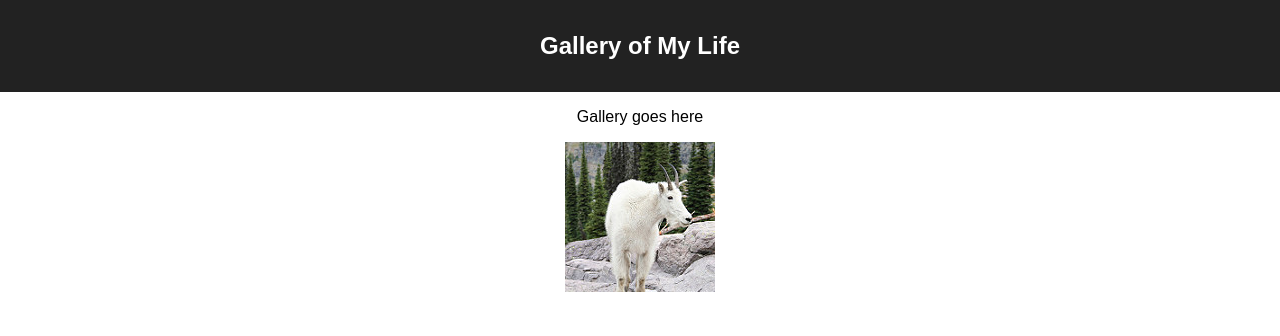
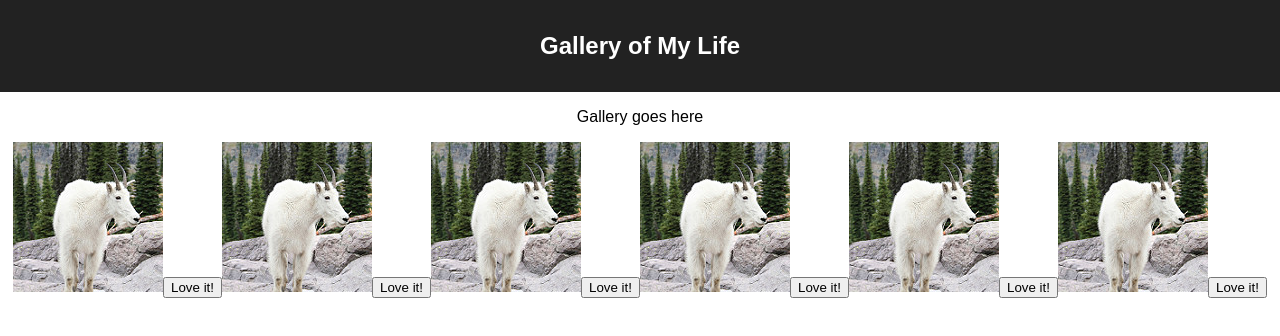
Before and after one commit to Moyusuf2/weekend-react-gallery, a React (Create React App) app: page / in a window 1280 px wide. Shown: the top 336 px of the page. Built offline with nearby package versions, Linux system fonts and the light colour scheme; no server answers.

Commit message:
initial set up

```diff
--- a/src/components/App/App.jsx
+++ b/src/components/App/App.jsx
@@ -1,15 +1,37 @@
-import React from 'react';
+import React, { useEffect } from 'react';
 import './App.css';
+import GalleryItem from '../GalleryItem/GalleryItem';
+import GalleryList from '../GalleryList/GalleryList';
+import axios from 'axios';
+import { response } from 'express';
 
 function App() {
+
+  useEffect( ()=>{
+    getGalleryList();
+  },[])
+
+  function getGalleryList(){
+    console.log('in getGalleryList')
+      axios({
+        method: 'GET',
+        url: '/gallery'
+      })
+      .then((response) =>{
+        console.log('/GET response', response.data)
+        // put data into state
+        GalleryList(response.data)
+      })
+      .catch((error) =>{
+        console.log('error in /GET',error)
+      })
+  }
+
     return (
       <div className="App">
-        <header className="App-header">
-          <h1 className="App-title">Gallery of My Life</h1>
-        </header>
-        <p>Gallery goes here</p>
-        <img src="images/goat_small.jpg"/>
-      </div>
+        <GalleryList />
+        <GalleryItem />
+        </div>
     );
 }
 
--- /dev/null
+++ b/src/components/GalleryItem/GalleryItem.jsx
@@ -0,0 +1,26 @@
+function GalleryItem(){
+
+    const onLike = () =>{
+
+    }
+    return(
+        <>
+        <p>Gallery goes here</p>
+        <img src="images/goat_small.jpg"/>
+        <button className="likeBtn" onClick={onLike}>Love it!</button>
+        <img src="images/goat_small.jpg"/>
+        <button className="likeBtn" onClick={onLike}>Love it!</button>
+        <img src="images/goat_small.jpg"/>
+        <button className="likeBtn" onClick={onLike}>Love it!</button>
+        <img src="images/goat_small.jpg"/>
+        <button className="likeBtn" onClick={onLike}>Love it!</button>
+        <img src="images/goat_small.jpg"/>
+        <button className="likeBtn" onClick={onLike}>Love it!</button>
+        <img src="images/goat_small.jpg"/>
+        <button className="likeBtn" onClick={onLike}>Love it!</button>
+
+        </>
+    )
+}
+
+export default GalleryItem
--- /dev/null
+++ b/src/components/GalleryList/GalleryList.jsx
@@ -0,0 +1,12 @@
+
+
+function GalleryList(GalleryList){
+    return(
+        <header className="App-header">
+          <h1 className="App-title">Gallery of My Life</h1>
+        </header>
+    )
+}
+
+
+export default GalleryList
--- a/src/index.css
+++ b/src/index.css
@@ -3,3 +3,6 @@ body {
   padding: 0;
   font-family: sans-serif;
 }
+.likeBtn{
+  text-align: center;
+}
```
